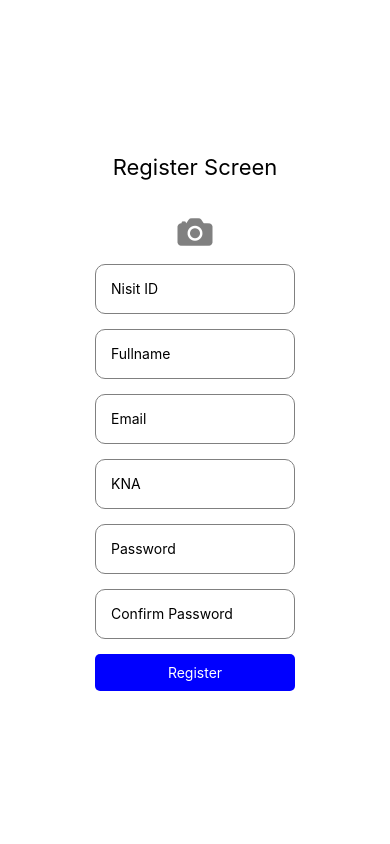
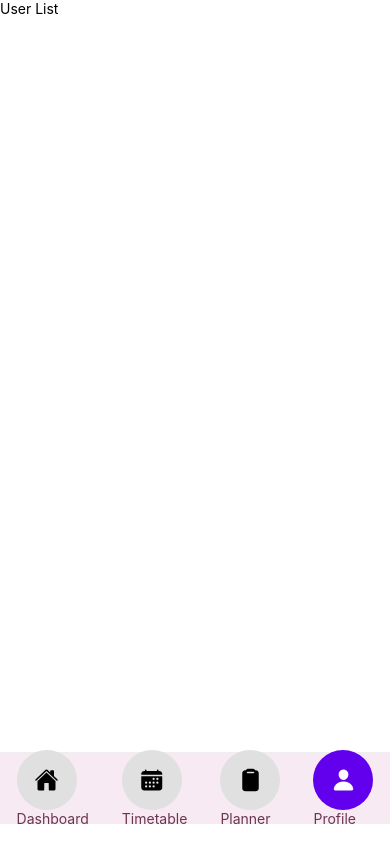
Before and after one commit to Lebentokung/MMPJ, a React Native app: screen / in a window 390 px wide. Built offline with nearby package versions, Linux system fonts and the light colour scheme.

Commit message:
dasboard

```diff
--- a/App.js
+++ b/App.js
@@ -1,6 +1,7 @@
 import React, { useState } from 'react';
 import { SafeAreaView, StyleSheet, View, Text, TouchableOpacity } from 'react-native';
 import { UserProvider } from './src/context/Usercontext';
+import { Ionicons } from '@expo/vector-icons';
 
 import Register from './src/Screen/Register';
 import Dashboard from './src/Screen/Dashboard';
@@ -22,13 +23,13 @@ function MainApp(){
   const [isAuth, setIsAuth] = useState(false);
   const [tab, setTab] = useState('Profile');
 
-  if(!isAuth){
-    return (
-      <SafeAreaView style={{flex:1}}>
-        <Register onRegisterSuccess={() => setIsAuth(true)} />
-      </SafeAreaView>
-    );
-  }
+  // if(!isAuth){
+  //   return (
+  //     <SafeAreaView style={{flex:1}}>
+  //       <Register onRegisterSuccess={() => setIsAuth(true)} />
+  //     </SafeAreaView>
+  //   );
+  // }
 
   function renderScreen(){
     switch(tab){
@@ -46,41 +47,43 @@ function MainApp(){
         {renderScreen()}
       </View>
 
-      <View style={styles.tabBar}>
+       <View style={styles.tabBar}>
         <TabButton
-          label="Dashboard"
-          active={tab==='Dashboard'}
-          onPress={()=>setTab('Dashboard')}
+          title="Dashboard"
+          iconName="home"
+          onPress={() => setTab('Dashboard')}
+          isActive={tab === 'Dashboard'}
         />
         <TabButton
-          label="Timetable"
-          active={tab==='Timetable'}
-          onPress={()=>setTab('Timetable')}
+          title="Timetable"
+          iconName="calendar"
+          onPress={() => setTab('Timetable')}
+          isActive={tab === 'Timetable'}
         />
         <TabButton
-          label="Planner"
-          active={tab==='Planner'}
-          onPress={()=>setTab('Planner')}
+          title="Planner"
+          iconName="clipboard"
+          onPress={() => setTab('Planner')}
+          isActive={tab === 'Planner'}
         />
         <TabButton
-          label="Profile"
-          active={tab==='Profile'}
-          onPress={()=>setTab('Profile')}
+          title="Profile"
+          iconName="person"
+          onPress={() => setTab('Profile')}
+          isActive={tab === 'Profile'}
         />
       </View>
     </SafeAreaView>
   );
 }
 
-function TabButton({label, active, onPress}){
+function TabButton({ title, iconName, onPress, isActive }) {
   return (
-    <TouchableOpacity
-      style={[styles.tabBtn, active && styles.tabActive]}
-      onPress={onPress}
-    >
-      <Text style={[styles.tabText, active && styles.tabTextActive]}>
-        {label}
-      </Text>
+    <TouchableOpacity onPress={onPress} style={styles.tabButton}>
+      <View style={[styles.tabCircle, isActive && styles.activeTabCircle]}>
+        <Ionicons name={iconName} size={24} color={isActive ? 'white' : 'black'} />
+      </View>
+      <Text style={[styles.tabText, isActive && styles.activeTabText]}>{title}</Text>
     </TouchableOpacity>
   );
 }
@@ -93,14 +96,15 @@ const styles = StyleSheet.create({
   content:{
     flex:1
   },
-  tabBar:{
+ tabBar:{
     height:72,
     flexDirection:'row',
     borderTopWidth:1,
     borderColor:'#eee',
     backgroundColor:'#f7eaf3',
     alignItems:'center',
-    justifyContent:'space-around'
+    justifyContent:'space-around',
+    marginBottom: 20, // Adjusted to move the tab bar higher
   },
   tabBtn:{
     flex:1,
@@ -119,5 +123,16 @@ const styles = StyleSheet.create({
   tabTextActive:{
     fontWeight:'700',
     color:'#3b1730'
-  }
+  },
+    tabCircle:{
+    width:60,
+    height:60,
+    borderRadius:50,
+    backgroundColor:'#e0e0e0',
+    justifyContent:'center',
+    alignItems:'center',
+  },
+  activeTabCircle:{
+    backgroundColor:'#6200ee',
+  },
 });
--- a/src/Screen/Dashboard.js
+++ b/src/Screen/Dashboard.js
@@ -1,20 +1,137 @@
-import { StatusBar } from 'expo-status-bar';
-import { StyleSheet, Text, View } from 'react-native';
+import React, { useEffect, useState } from "react";
+import { View, Text, StyleSheet, FlatList } from "react-native";
+import AsyncStorage from "@react-native-async-storage/async-storage";
 
-export default function DashboardScreen() {
+const DashboardScreen = () => {
+  const [timetable, setTimetable] = useState([]);
+  const [exams, setExams] = useState([]);
+
+  useEffect(() => {
+    loadTimetable();
+  }, []);
+
+  useEffect(() => {
+    loadExamtable();
+  }, []);
+
+  async function loadTimetable() {
+    const raw = await AsyncStorage.getItem("timetable");
+    setTimetable(raw ? JSON.parse(raw) : []);
+  }
+
+  function getNextClasses() {
+    const now = new Date();
+    const currentTime = `${String(now.getHours()).padStart(2, '0')}:${String(now.getMinutes()).padStart(2, '0')}`;
+    const currentMinutes = timeToMinutes(currentTime);
+    return timetable
+      .filter((item) => timeToMinutes(item.start) > currentMinutes)
+      .sort((a, b) => timeToMinutes(a.start) - timeToMinutes(b.start));
+  }
+
+  const nextClasses = getNextClasses();
+
+  async function loadExamtable() {
+    const raw = await AsyncStorage.getItem("exams");
+    setExams(raw ? JSON.parse(raw) : []);
+  }
+
+  function getNextExams() {
+    return exams.sort((a, b) => timeToMinutes(a.start) - timeToMinutes(b.start));
+  }
+
+  const nextExams = getNextExams();
+
+  function timeToMinutes(time) {
+  const [hours, minutes] = time.split(':').map(Number);
+  return hours * 60 + minutes;
+  }
+
   return (
     <View style={styles.container}>
-      <Text>Dashboard Screen</Text>
-      <StatusBar style="auto" />
+      <Text style={styles.header}>Upcoming Classes</Text>
+      {nextClasses.length > 0 ? (
+        <FlatList
+          data={nextClasses}
+          keyExtractor={(item) => item.id}
+          renderItem={({ item }) => (
+            <View style={styles.classItem}>
+              <Text style={styles.classText}>{item.name}</Text>
+              <Text style={styles.classText}>{item.start} - {item.end}</Text>
+              <Text style={styles.classText}>Room: {item.room}</Text>
+            </View>
+          )}
+        />
+      ) : (
+        <Text style={styles.noClasses}>No upcoming classes</Text>
+      )}
+
+          <Text style={styles.header}>กิจกรรมนอกหลักสูตร</Text>
+      {nextClasses.length > 0 ? (
+        <FlatList
+          data={nextClasses}
+          keyExtractor={(item) => item.id}
+          renderItem={({ item }) => (
+            <View style={styles.examItem}>
+              <Text style={styles.classText}>{item.name}</Text>
+              <Text style={styles.classText}>{item.start} - {item.end}</Text>
+              <Text style={styles.classText}>Room: {item.room}</Text>
+            </View>
+          )}
+        />
+      ) : (
+        <Text style={styles.noClasses}>No upcoming classes</Text>
+      )}
+
+      <Text style={styles.header}>Upcoming Exam</Text>
+      {nextExams.length > 0 ? (
+        <FlatList
+          data={nextExams}
+          keyExtractor={(item) => item.id}
+          renderItem={({ item }) => (
+            <View style={styles.examItem}>
+              <Text style={styles.classText}>{item.title}</Text>
+              <Text style={styles.classText}>{item.start} - {item.end}</Text>
+              <Text style={styles.classText}>Location: {item.location}</Text>
+            </View>
+          )}
+        />
+      ) : (
+        <Text style={styles.noClasses}>No upcoming exams</Text>
+      )}
     </View>
   );
-}
+};
 
 const styles = StyleSheet.create({
   container: {
     flex: 1,
-    backgroundColor: '#fff',
-    alignItems: 'center',
-    justifyContent: 'center',
+    padding: 20,
+    backgroundColor: "#fff",
+  },
+  header: {
+    fontSize: 20,
+    fontWeight: "bold",
+    marginBottom: 10,
+  },
+  classItem: {
+    padding: 15,
+    marginBottom: 10,
+    backgroundColor: "#f0f0f0",
+    borderRadius: 5,
+  },
+  classText: {
+    fontSize: 16,
+  },
+  noClasses: {
+    fontSize: 16,
+    color: "#888",
+    textAlign: "center",
+    marginTop: 20,
+  },
+  examItem: {
+    padding: 15,
+    marginBottom: 10,
   },
 });
+
+export default DashboardScreen;
```
